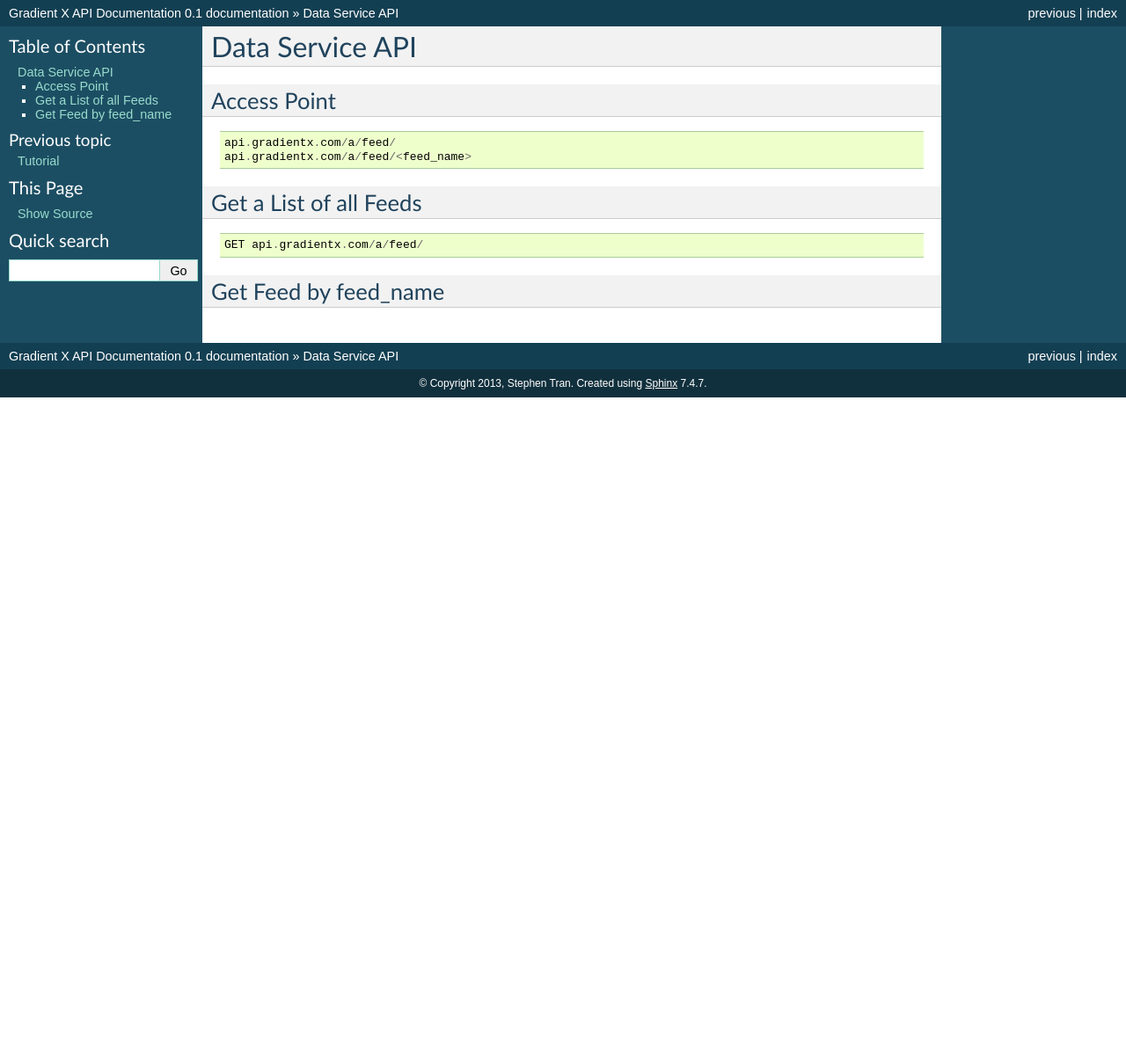
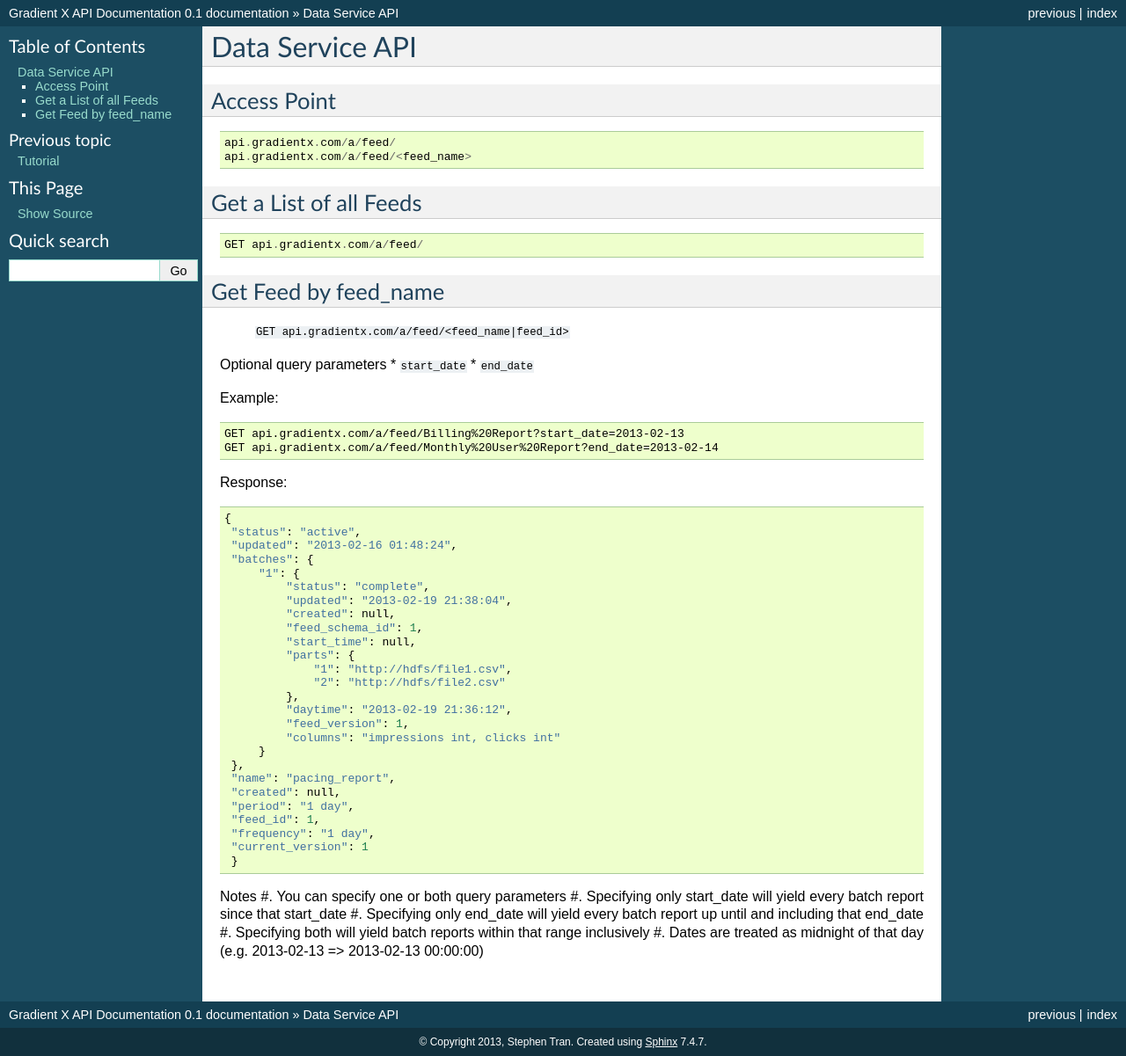
Before and after one commit to stran12/gxdocs, a Sphinx documentation site: the page built from docs/data_service.rst, in a window 1280 px wide. Shown: the whole page at 88% size. Built offline with Sphinx 7.4.7, drawn with Linux system fonts in a browser that asks for light colours; before the commit the page ends 900 px from its top, so only the background shows below that.

Commit message:
Headings take 4

```diff
--- a/docs/data_service.rst
+++ b/docs/data_service.rst
@@ -18,5 +18,56 @@ Get a List of all Feeds
 
     GET api.gradientx.com/a/feed/
 
+
+
+
+
 Get Feed by feed_name
 ---------------------
+
+    ``GET api.gradientx.com/a/feed/<feed_name|feed_id>``
+
+Optional query parameters
+* ``start_date``
+* ``end_date``
+
+Example::
+
+    GET api.gradientx.com/a/feed/Billing%20Report?start_date=2013-02-13
+    GET api.gradientx.com/a/feed/Monthly%20User%20Report?end_date=2013-02-14
+
+Response::
+
+   {
+    "status": "active",
+    "updated": "2013-02-16 01:48:24",
+    "batches": {
+        "1": {
+            "status": "complete",
+            "updated": "2013-02-19 21:38:04",
+            "created": null,
+            "feed_schema_id": 1,
+            "start_time": null,
+            "parts": {
+                "1": "http://hdfs/file1.csv",
+                "2": "http://hdfs/file2.csv"
+            },
+            "daytime": "2013-02-19 21:36:12",
+            "feed_version": 1,
+            "columns": "impressions int, clicks int"
+        }
+    },
+    "name": "pacing_report",
+    "created": null,
+    "period": "1 day",
+    "feed_id": 1,
+    "frequency": "1 day",
+    "current_version": 1
+    }
+
+Notes
+#. You can specify one or both query parameters
+#. Specifying only start_date will yield every batch report since that start_date
+#. Specifying only end_date will yield every batch report up until and including that end_date
+#. Specifying both will yield batch reports within that range inclusively
+#. Dates are treated as midnight of that day (e.g. 2013-02-13 => 2013-02-13 00:00:00)
```
